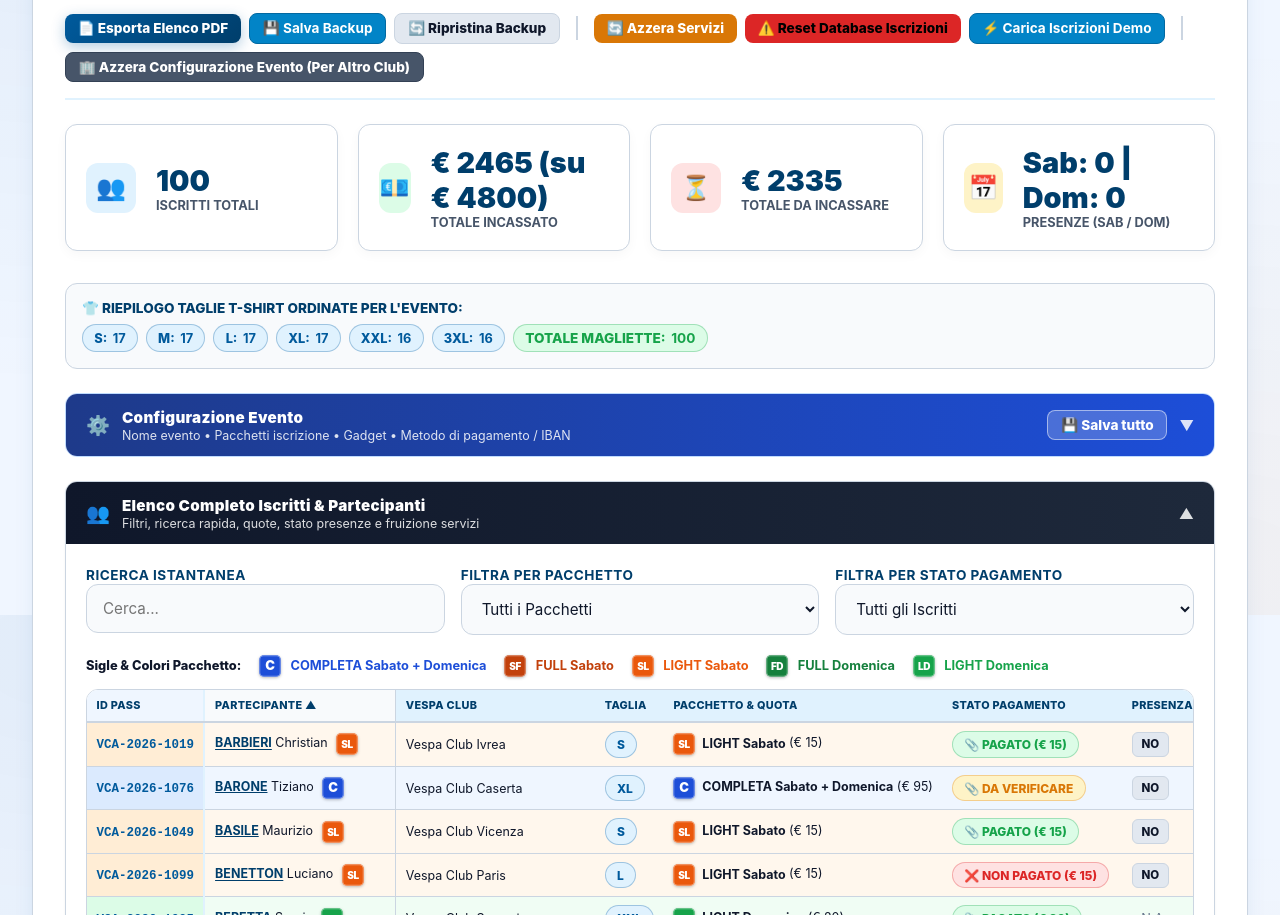
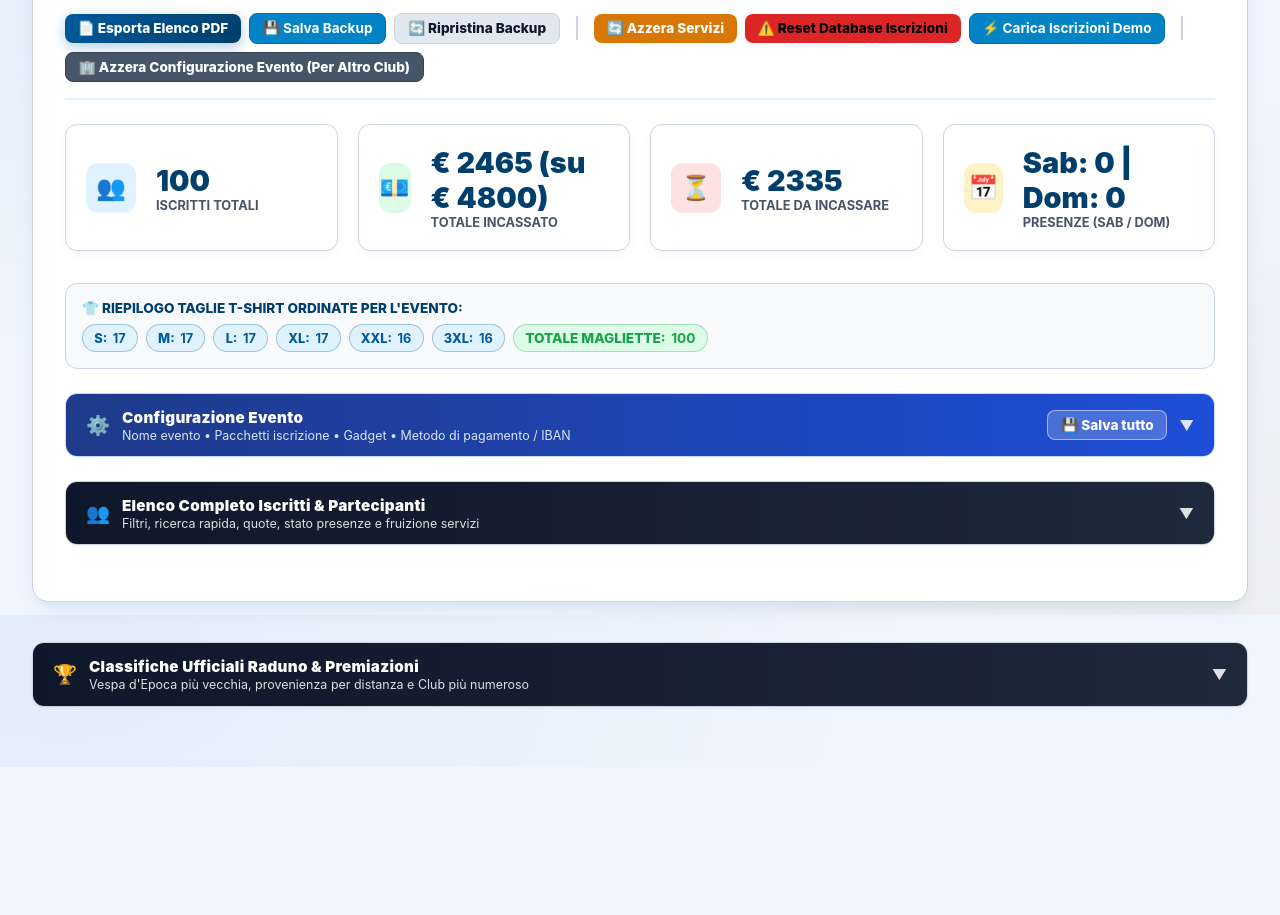
Before and after one commit to dsasti/vespa-booking-app, a website: page organizzatore.html in a window 1280 px wide. Shown: the part 185-1100 px from the top of the page. After the commit the page ends 952 px from the top, so only its background shows below. Drawn offline with Linux system fonts and the light colour scheme; no server answers; a script that the page names is missing.

Commit message:
Add files via upload

```diff
--- a/organizzatore.html
+++ b/organizzatore.html
@@ -398,12 +398,12 @@
               </div>
             </div>
             <div style="display:flex; align-items:center; gap:0.75rem;">
-              <span id="participantsListIcon" style="font-size:0.9rem; opacity:0.85; font-weight:800;">▲</span>
+              <span id="participantsListIcon" style="font-size:0.9rem; opacity:0.85; font-weight:800;">▼</span>
             </div>
           </div>
 
           <!-- Body collassabile -->
-          <div id="participantsListBody" style="padding:1.25rem;">
+          <div id="participantsListBody" style="display:none; padding:1.25rem;">
             <div style="display:grid; grid-template-columns: repeat(auto-fit, minmax(200px, 1fr)); gap:1rem; margin-bottom:1.25rem;">
               <div><label for="adminSearchInput">Ricerca Istantanea</label><input type="text" id="adminSearchInput" placeholder="Cerca..."></div>
               <div><label for="adminModeFilter">Filtra per Pacchetto</label><select id="adminModeFilter"><option value="ALL">Tutti i Pacchetti</option><option value="COMPLETA">[C] COMPLETA Sab+Dom</option><option value="FULL_SAB">[SF] FULL Sabato</option><option value="LIGHT_SAB">[SL] LIGHT Sabato</option><option value="FULL_DOM">[DF] FULL Domenica</option><option value="LIGHT_DOM">[DL] LIGHT Domenica</option></select></div>
@@ -426,19 +426,31 @@
     </section>
 
     <!-- ====================================================================
-         SEZIONE CLASSIFICHE RADUNO & PREMIAZIONI (FILTRABILI)
+         SEZIONE CLASSIFICHE RADUNO & PREMIAZIONI (FILTRABILI, COMPATTABILE)
          ==================================================================== -->
     <section id="rankings-section" style="margin-top:2.5rem; margin-bottom:2.5rem;">
-      <div class="card">
-        <div class="card-header" style="flex-wrap:wrap; gap:1rem;">
+      <div style="border:1.5px solid var(--bg-card-border); border-radius:12px; overflow:hidden; background:#FFF; box-shadow:0 1px 3px rgba(0,0,0,0.05);">
+        <!-- Header collassabile -->
+        <div style="background:linear-gradient(90deg, #0f172a 0%, #1e293b 100%); color:#FFF; padding:0.85rem 1.25rem; display:flex; justify-content:space-between; align-items:center; cursor:pointer; gap:1rem;"
+             onclick="(function(){ var b=document.getElementById('rankingsSectionBody'); var ic=document.getElementById('rankingsSectionIcon'); if(b.style.display==='none'){b.style.display='';ic.textContent='▲';}else{b.style.display='none';ic.textContent='▼';} })()">
+          <div style="display:flex; align-items:center; gap:0.75rem;">
+            <span style="font-size:1.2rem;">🏆</span>
             <div>
-            <h2 class="card-title" style="display:flex; align-items:center; gap:0.5rem;">
-              <span>🏆</span> Classifiche Ufficiali Raduno & Premiazioni
-            </h2>
-            <p class="card-subtitle">
+              <div style="font-weight:900; font-size:0.95rem; letter-spacing:0.3px;">Classifiche Ufficiali Raduno &amp; Premiazioni</div>
+              <div style="font-size:0.78rem; opacity:0.85; margin-top:1px;">Vespa d'Epoca più vecchia, provenienza per distanza e Club più numeroso</div>
+            </div>
+          </div>
+          <div style="display:flex; align-items:center; gap:0.75rem;">
+            <span id="rankingsSectionIcon" style="font-size:0.9rem; opacity:0.85; font-weight:800;">▼</span>
+          </div>
+        </div>
+
+        <!-- Body collassabile -->
+        <div id="rankingsSectionBody" style="display:none; padding:1.25rem;">
+          <div style="display:flex; justify-content:space-between; align-items:center; flex-wrap:wrap; gap:1rem; margin-bottom:1.25rem;">
+            <p class="card-subtitle" style="margin:0;">
               Classifiche dinamiche calcolate in tempo reale sulle prenotazioni registrate: Vespa d'Epoca più vecchia, provenienza per distanza (km dalla città di provenienza del partecipante) e Club più numeroso.
             </p>
-          </div>
 
             <!-- Filtro per Vespa Club -->
             <div style="display:flex; align-items:center; gap:0.75rem; flex-wrap:wrap;">
@@ -476,6 +488,7 @@
               <thead id="rankingTableHead"></thead>
               <tbody id="rankingTableBody"></tbody>
             </table>
+          </div>
         </div>
 
       </div>
```
Lines whose indentation alone changed are shown as unchanged.
